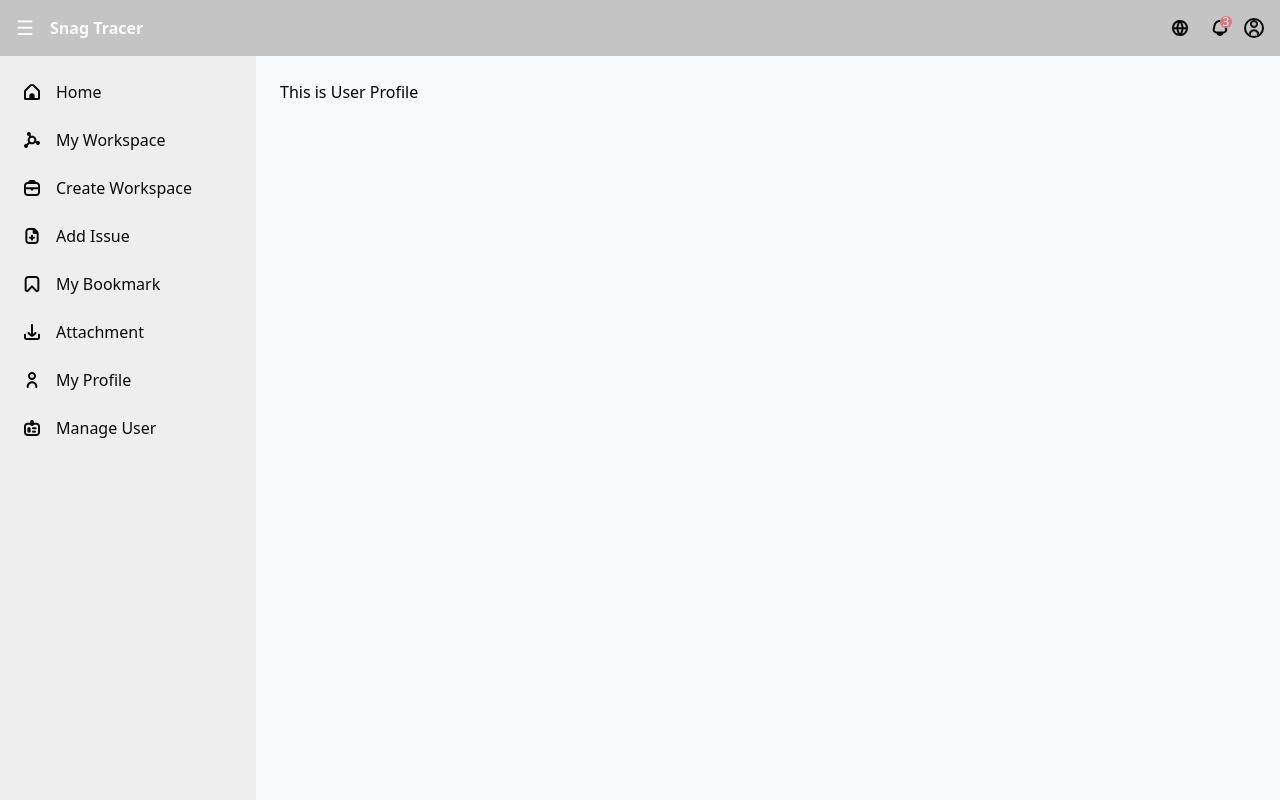
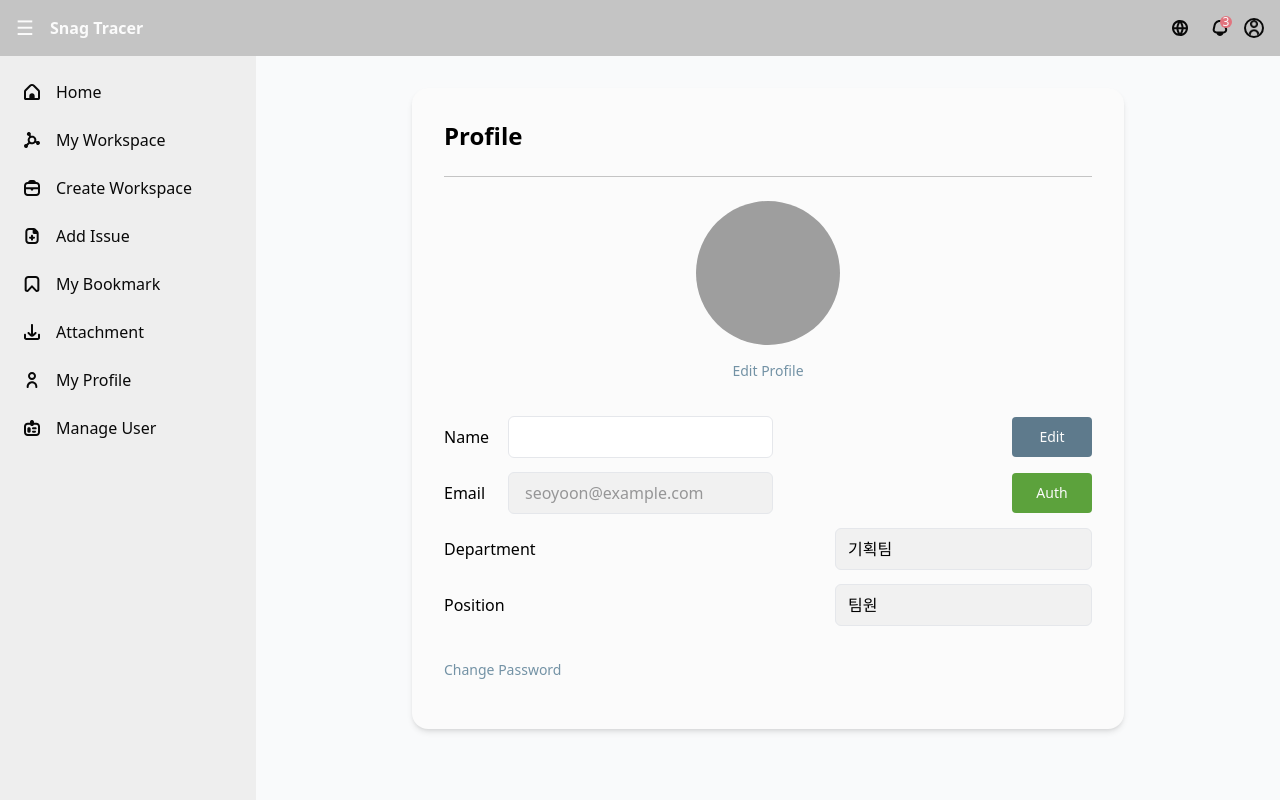
Before and after one commit to 1-Hee/SnagTracer, a React (Vite) app in the folder dashboard/: page /myProfile in a window 1280 px wide. Built offline with nearby package versions, Linux system fonts and the light colour scheme; grey boxes are pictures that could not be loaded.

Commit message:
User Profile 인터페이스 구현 및 타이머, 이미지 미리보기 기능 구현

```diff
--- a/dashboard/src/i18n.js
+++ b/dashboard/src/i18n.js
@@ -59,6 +59,20 @@ i18n
           "hintSearchAttachment": "Search workpsace or file name...",
           "txtCntAttachment": "Number of Attachments",
           "txtViewPDFFile": "View PDF",
+          "txtMyProfile" : "Profile",
+          "txtEditProfile": "Edit Profile",
+          "txtEdit": "Edit",
+          "txtName": "Name",
+          "txtEmail": "Email",
+          "txtAuthCode": "Auth Code",
+          "txtAuth": "Auth",
+          "txtDepartment": "Department",
+          "txtPosition": "Position",
+          "txtChangePassword": "Change Password",
+          "txtCheck": "Check",
+          "txtTimeRemain": "time remaining",
+          "txtTimeOver": "Authentication time has expired.",
+          "txtPreview": "Preview",
         },
       },
       ko: {
@@ -114,6 +128,20 @@ i18n
           "hintSearchAttachment": "작업실 또는 파일명으로 검색...",
           "txtCntAttachment": "첨부파일 개수",
           "txtViewPDFFile": "PDF 보기",
+          "txtMyProfile" : "내 정보 관리",
+          "txtEditProfile": "프로필 수정",
+          "txtEdit": "수정",
+          "txtName": "이름",
+          "txtEmail": "이메일",
+          "txtAuthCode": "인증 코드",
+          "txtAuth": "인증",
+          "txtDepartment": "부서",
+          "txtPosition": "직급",
+          "txtChangePassword": "비밀번호 변경",
+          "txtCheck": "확인",
+          "txtTimeRemain": "남은 시간",
+          "txtTimeOver": "인증 시간이 만료되었습니다.",
+          "txtPreview": "미리보기",
         },
       },
     },
--- a/dashboard/src/page/UserProfile.jsx
+++ b/dashboard/src/page/UserProfile.jsx
@@ -1,9 +1,190 @@
-import React from "react";
+// libs
+import { useState, useEffect, useRef  } from 'react';
+import { useTranslation } from "react-i18next";
+
+// components
+import ImagePreviewModal from "../units/ImagePreviewModal"
 
 const UserProfile = () => {
+    const { t } = useTranslation();  // useTranslation hook;
+    // dummy
+    const [userInfo, setUserInfo] = useState({
+            id:1234,
+            userName:'홍길동',
+            email:'seoyoon@example.com',
+            department: '기획팀',
+            position: '팀원'
+    });
+
+    const [isRequestAuth, setIsRequestAuth] = useState(false);
+    const [authCode, setAuthCode] = useState('');
+    const [remainingTime, setRemainingTime] = useState('3:00');
+    const detTimeStr = '3:00';
+    const defTimer = 180;
+
+    const timerRef = useRef(null); // 타이머 ID 저장용
+
+    // 이미지 미리보기 모달 관리용.
+    const [isImageModalOpen, setIsImageModalOpen] = useState(false);
+    const [previewImageSrc, setPreviewImageSrc] = useState('https://picsum.photos/200');
+
+    // 모달 표시 토글 함수
+    const handleImageClick = (src) => {
+        setPreviewImageSrc(src);
+        setIsImageModalOpen(true);
+    };
+
+
+    // ⏱️ 인증 요청 버튼 클릭 시
+    const handleAuthRequest = () => {
+        if (isRequestAuth) return; // 중복 요청 방지
+
+        setIsRequestAuth(true);
+        startTimer(defTimer); // 3분 = 180초
+    };
+
+    // ⏲️ 타이머 시작 함수
+    const startTimer = (durationInSeconds) => {
+        let time = durationInSeconds;
+
+        timerRef.current = setInterval(() => {
+        const minutes = Math.floor(time / 60);
+        const seconds = time % 60;
+        setRemainingTime(`${minutes}:${seconds < 10 ? '0' : ''}${seconds}`);
+
+        if (time <= 0) {
+            alert(t('txtTimeOver'));
+            clearInterval(timerRef.current);
+            setIsRequestAuth(false);
+            setRemainingTime(detTimeStr);
+        }
+
+        time -= 1;
+        }, 1000);
+    };
+
+
+    // 🧹 컴포넌트 언마운트 시 타이머 정리
+    useEffect(() => {
+        return () => {
+        if (timerRef.current) {
+            clearInterval(timerRef.current);
+        }
+        };
+    }, []);
+
     return (
-        <div>This is User Profile</div>
-    )
+        <div className="flex justify-center p-2">
+
+            {/* Image Preview Model */}
+            { isImageModalOpen &&
+                <ImagePreviewModal
+                    imageSrc={previewImageSrc}
+                    onDismiss={()=> {setIsImageModalOpen(false) }}
+                    />
+            }
+
+            <div className="w-full max-w-[712px] bg-white rounded-2xl shadow-md p-8">
+                <h2 className="text-2xl font-semibold mb-6">{t('txtMyProfile')}</h2>
+                <div className="border-t border-mono300 mb-6"></div>
+                <div className="flex flex-col items-center space-y-2">
+                    <img
+                        src={previewImageSrc}
+                        alt="Profile Image"
+                        className="w-36 h-36 rounded-full object-cover cursor-pointer"
+                        onClick={(e)=> {handleImageClick(previewImageSrc)}}
+                    />
+                    <button className="text-sm text-pale-blue500 hover:underline pt-2 pb-3">{t('txtEditProfile')}</button>
+                </div>
+
+                <div className="space-y-4 mt-6">
+                    <div className="flex items-center justify-between space-x-2 h-10">
+                        <div className="flex h-full items-center">
+                            <label className="w-16">{t('txtName')}</label>
+                            <input
+                                type="text"
+                                className="flex-1 px-4 py-2 border rounded-md"
+                                value={userInfo.name}
+                                />
+                        </div>
+                        <button className="h-full w-20 bg-pale-blue600 text-white rounded text-sm">
+                            {t('txtEdit')}
+                        </button>
+                    </div>
+
+                    <div className="flex items-center justify-between space-x-2 h-10">
+                        <div className="flex h-full items-center">
+                            <label className="w-16">{t('txtEmail')}</label>
+                            <input
+                                type="text"
+                                className="flex-1 px-4 py-2 border rounded-md bg-mono100 text-mono500"
+                                value={userInfo.email}
+                                readOnly
+                                />
+                        </div>
+                        <button
+                            className="h-full w-20 bg-green600 text-white rounded text-sm"
+                            onClick={handleAuthRequest}
+                            >
+                            {t('txtAuth')}
+                        </button>
+                    </div>
+                    {/* Auth Code */}
+                    { isRequestAuth &&
+                    <div className="">
+                        <div className="flex items-center h-10">
+                            <div className="ml-auto flex h-full items-center">
+                            <label className="mx-4">{t('txtAuthCode')}</label>
+                            <input
+                                type="text"
+                                className="ml-auto w-32 mx-4 flex-1 px-1 py-2 border rounded-md"
+                                value={authCode}
+                                onChange={(e) => setAuthCode(e.target.value)}
+                            />
+                            </div>
+                            <button className="h-full w-20 bg-pale-blue600 text-white rounded text-sm">
+                            {t('txtCheck')}
+                            </button>
+                        </div>
+
+                        {/* 시간 표시 영역을 오른쪽 정렬 */}
+                        <div className="flex justify-end my-4">
+                            <span className="text-sm text-mono500">
+                            {t('txtTimeRemain')} : {remainingTime}
+                            </span>
+                        </div>
+                    </div>
+                    }
+
+                    {/* Deparment */}
+                    <div className="flex items-center justify-between space-x-2 h-10">
+                        <label className="w-16">{t('txtDepartment')}</label>
+                        <input
+                            type="text"
+                            className="px-3 py-2 border rounded-md bg-mono100"
+                            value={userInfo.department}
+                            readOnly
+                            />
+                    </div>
+
+                    <div className="flex items-center justify-between space-x-2 h-10">
+                        <label className="w-16">{t('txtPosition')}</label>
+                        <input
+                            type="text"
+                            className="px-3 py-2 border rounded-md bg-mono100"
+                            value={userInfo.position}
+                            readOnly
+                            />
+                    </div>
+                </div>
+                <div className="my-4 mt-8">
+                    <button className="transition-all duration-200 text-sm text-pale-blue500 hover:text-pale-blue300">
+                        {t('txtChangePassword')}
+                    </button>
+                </div>
+            </div>
+        </div>
+    );
 }
 
 export default UserProfile;
--- /dev/null
+++ b/dashboard/src/units/ImagePreviewModal.jsx
@@ -0,0 +1,32 @@
+// libs
+import React from 'react';
+import { useTranslation } from "react-i18next";
+
+const ImagePreviewModal = ({imageSrc, onDismiss}) => {
+    const { t } = useTranslation();  // useTranslation hook;
+
+    return (
+        <div
+            className="fixed inset-0 z-50 flex items-center justify-center bg-black bg-opacity-50"
+            onClick={()=>{onDismiss()}}
+            >
+            <div className="bg-white rounded-xl shadow-xl p-4 max-w-xl w-full">
+            <div className="flex justify-between items-center mb-4">
+                <h3 className="text-lg font-semibold text-gray-800">{t('txtPreview')}</h3>
+                <button onClick={() => onDismiss()}
+                className="text-gray-500 hover:text-gray-700"
+                >
+                ✕
+                </button>
+            </div>
+            <img
+                src={imageSrc}
+                alt="preview"
+                className="w-full max-h-[75vh] object-contain rounded"
+            />
+            </div>
+        </div>
+    )
+}
+
+export default ImagePreviewModal;
```
